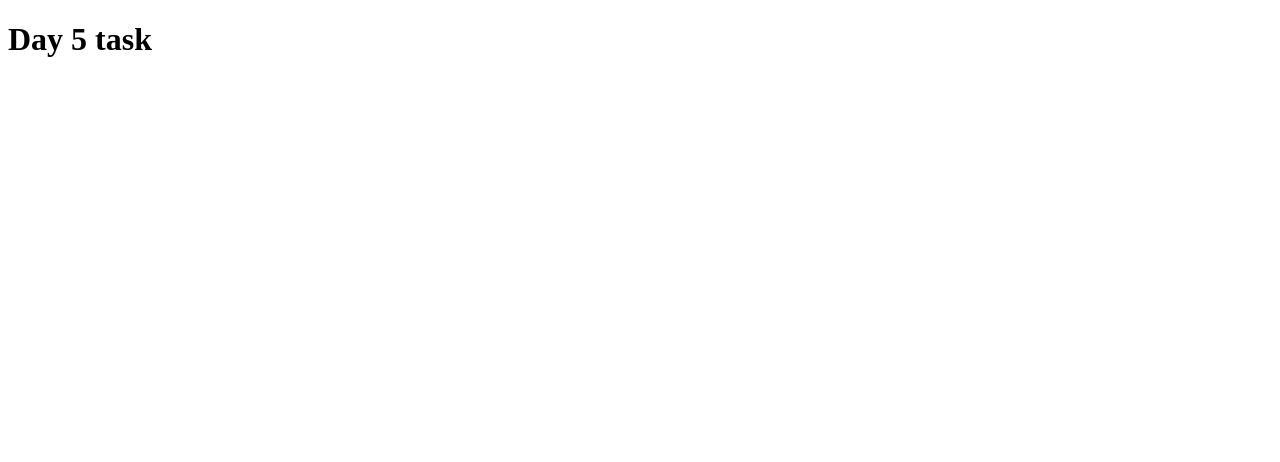
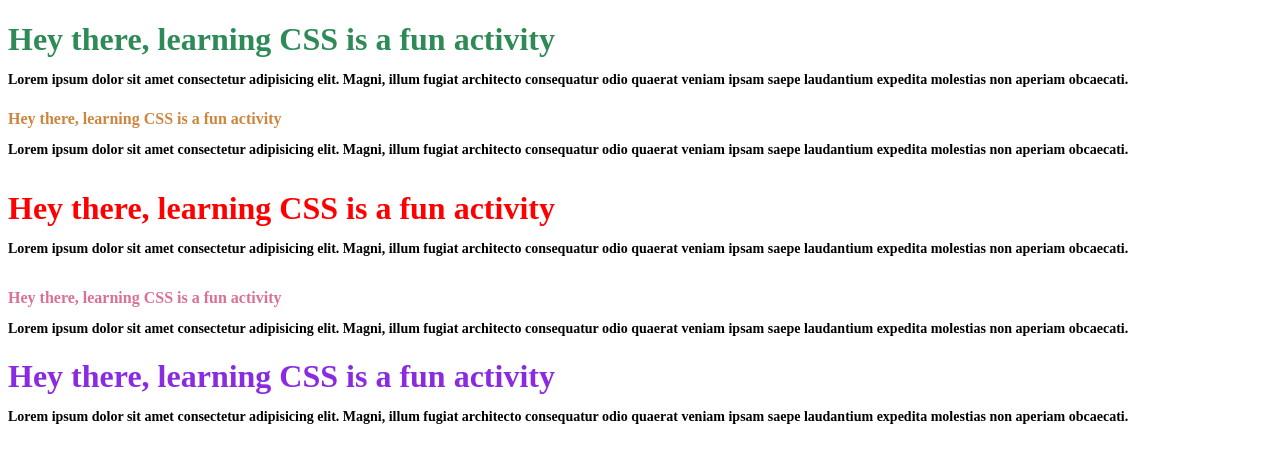
Before and after one commit to roficoder/mean, a plain HTML site: page tasks/day5_home.html in a window 1280 px wide. Drawn offline with Linux system fonts and the light colour scheme.

Commit message:
day5_home assignment

```diff
--- /dev/null
+++ b/tasks/day5_home.css
@@ -0,0 +1,28 @@
+*{
+    color: seagreen;
+}
+
+p{
+    color: black;
+    font-size: 14px;
+}
+
+h2{
+    color: peru;
+    font-size: 16px;
+}
+
+h3{
+    font-size: 32px;
+    color: red;
+}
+
+h4{
+    color: palevioletred;
+}
+
+h5{
+    margin-top: 0px;
+    font-size: 32px;
+    color: blueviolet;
+}
--- a/tasks/day5_home.html
+++ b/tasks/day5_home.html
@@ -1,11 +1,33 @@
 <!DOCTYPE html>
 <html lang="en">
-<head>
-    <meta charset="UTF-8">
-    <meta name="viewport" content="width=device-width, initial-scale=1.0">
-    <title>Document</title>
-</head>
-<body>
-    <h1>Day 5 task</h1>
-</body>
+  <head>
+    <meta charset="UTF-8" />
+    <meta name="viewport" content="width=device-width, initial-scale=1.0" />
+    <title>day5_home</title>
+    <link rel="stylesheet" href="day5_home.css" />
+  </head>
+  <body>
+    <div class="main">
+      <h1 id="heading-1" class="heading-1">
+        Hey there, learning CSS is a fun activity
+        <p>Lorem ipsum dolor sit amet consectetur adipisicing elit. Magni, illum fugiat architecto consequatur odio quaerat veniam ipsam saepe laudantium expedita molestias non aperiam obcaecati.</p>
+      </h1>
+      <h2 id="heading-2" class="heading-2">
+        Hey there, learning CSS is a fun activity
+        <p>Lorem ipsum dolor sit amet consectetur adipisicing elit. Magni, illum fugiat architecto consequatur odio quaerat veniam ipsam saepe laudantium expedita molestias non aperiam obcaecati.</p>
+      </h2>
+      <h3 id="heading-3" class="heading-3">
+        Hey there, learning CSS is a fun activity
+        <p>Lorem ipsum dolor sit amet consectetur adipisicing elit. Magni, illum fugiat architecto consequatur odio quaerat veniam ipsam saepe laudantium expedita molestias non aperiam obcaecati.</p>
+      </h3>
+      <h4 id="heading-4" class="heading-4">
+        Hey there, learning CSS is a fun activity
+        <p>Lorem ipsum dolor sit amet consectetur adipisicing elit. Magni, illum fugiat architecto consequatur odio quaerat veniam ipsam saepe laudantium expedita molestias non aperiam obcaecati.</p>
+      </h4>
+      <h5 id="heading-5" class="heading-5">
+        Hey there, learning CSS is a fun activity
+        <p>Lorem ipsum dolor sit amet consectetur adipisicing elit. Magni, illum fugiat architecto consequatur odio quaerat veniam ipsam saepe laudantium expedita molestias non aperiam obcaecati.</p>
+      </h5>
+    </div>
+  </body>
 </html>
```
Also changed, not shown: data.json (+9 -1 lines).
